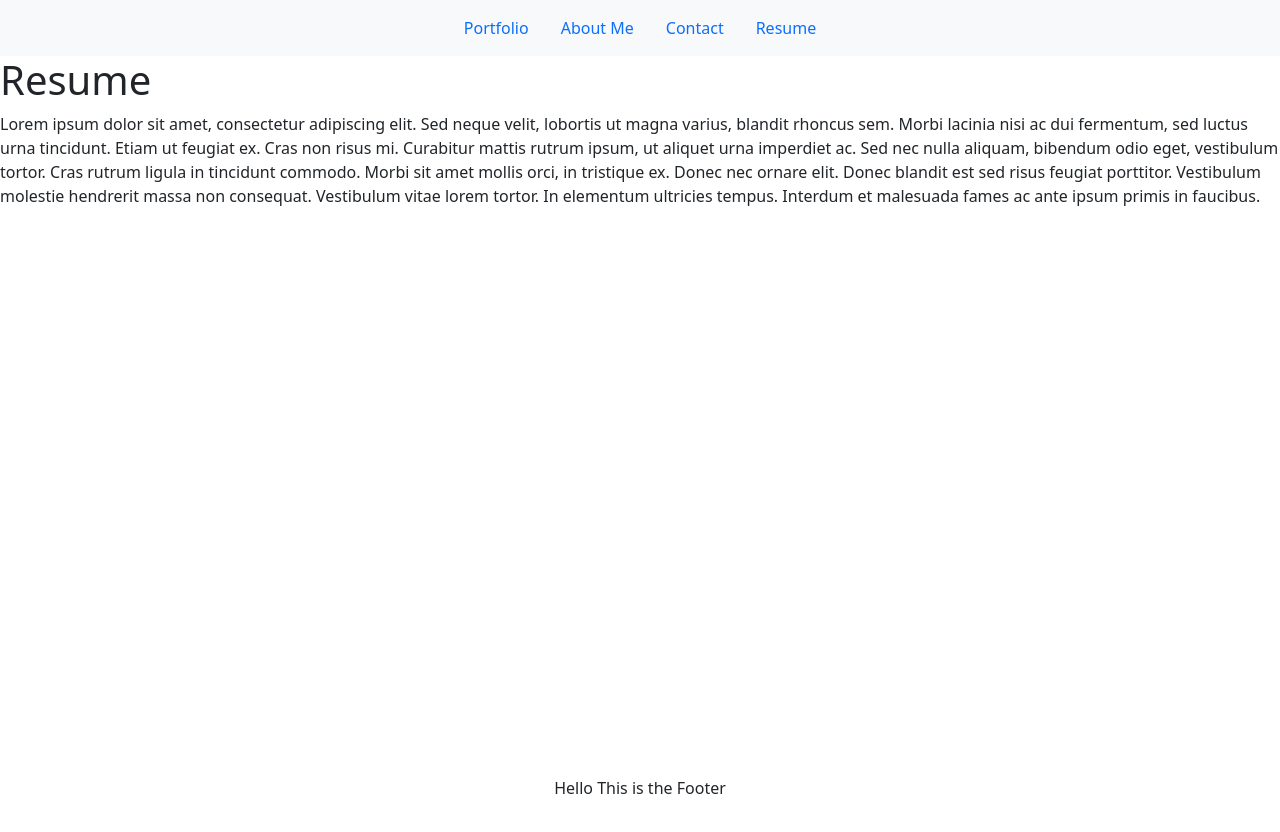
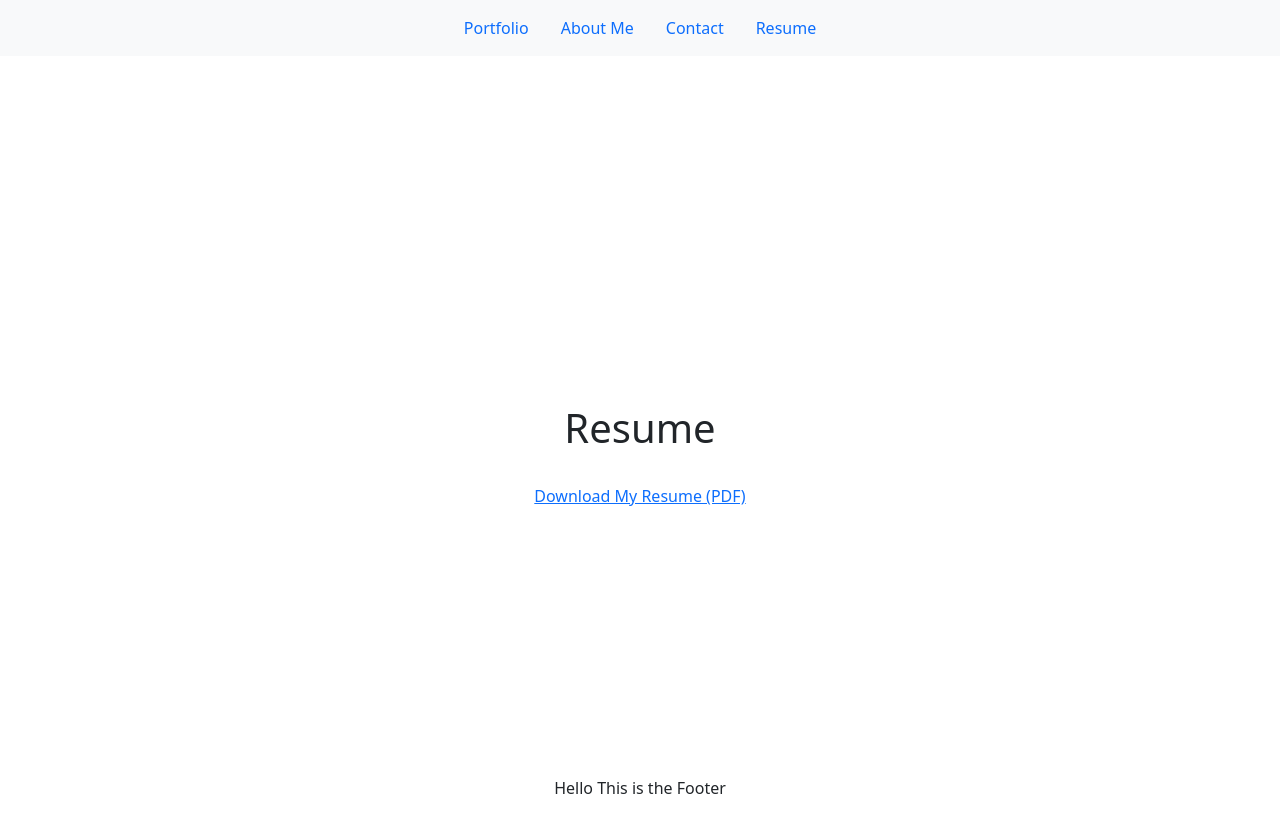
Before and after one commit to ThomasMunzar/Thomas_Portfolio-React, a React (Vite) app: page /resume in a window 1280 px wide. Shown: the top 832 px of the page. Before the commit the page ends 800 px from the top, so only its background shows below. Built offline with nearby package versions, Linux system fonts and the light colour scheme.

Commit message:
added downloadable resume

```diff
--- a/src/components/pages/Resume.jsx
+++ b/src/components/pages/Resume.jsx
@@ -1,20 +1,11 @@
 export default function Resume() {
     return (
-      <div>
-        <h1>Resume</h1>
-        <p>
-          Lorem ipsum dolor sit amet, consectetur adipiscing elit. Sed neque
-          velit, lobortis ut magna varius, blandit rhoncus sem. Morbi lacinia nisi
-          ac dui fermentum, sed luctus urna tincidunt. Etiam ut feugiat ex. Cras
-          non risus mi. Curabitur mattis rutrum ipsum, ut aliquet urna imperdiet
-          ac. Sed nec nulla aliquam, bibendum odio eget, vestibulum tortor. Cras
-          rutrum ligula in tincidunt commodo. Morbi sit amet mollis orci, in
-          tristique ex. Donec nec ornare elit. Donec blandit est sed risus feugiat
-          porttitor. Vestibulum molestie hendrerit massa non consequat. Vestibulum
-          vitae lorem tortor. In elementum ultricies tempus. Interdum et malesuada
-          fames ac ante ipsum primis in faucibus.
-        </p>
-        <a> </a>
+      <div className="d-flex flex-column justify-content-center align-items-center" style={{ minHeight: '100vh' }}>
+        <h1 className="text-center">Resume</h1>
+        <div className="text-center mt-4">
+        <a href="https://drive.google.com/file/d/1xyxOtBVb0Zxf_GQRt33VsSFLC49lThpn/view?usp=drive_link" > Download My Resume (PDF)</a>
+        </div>
+
       </div>
     );
   }
```
Also changed, not shown: 1 other file (tests, documents, lock files or other folders).
